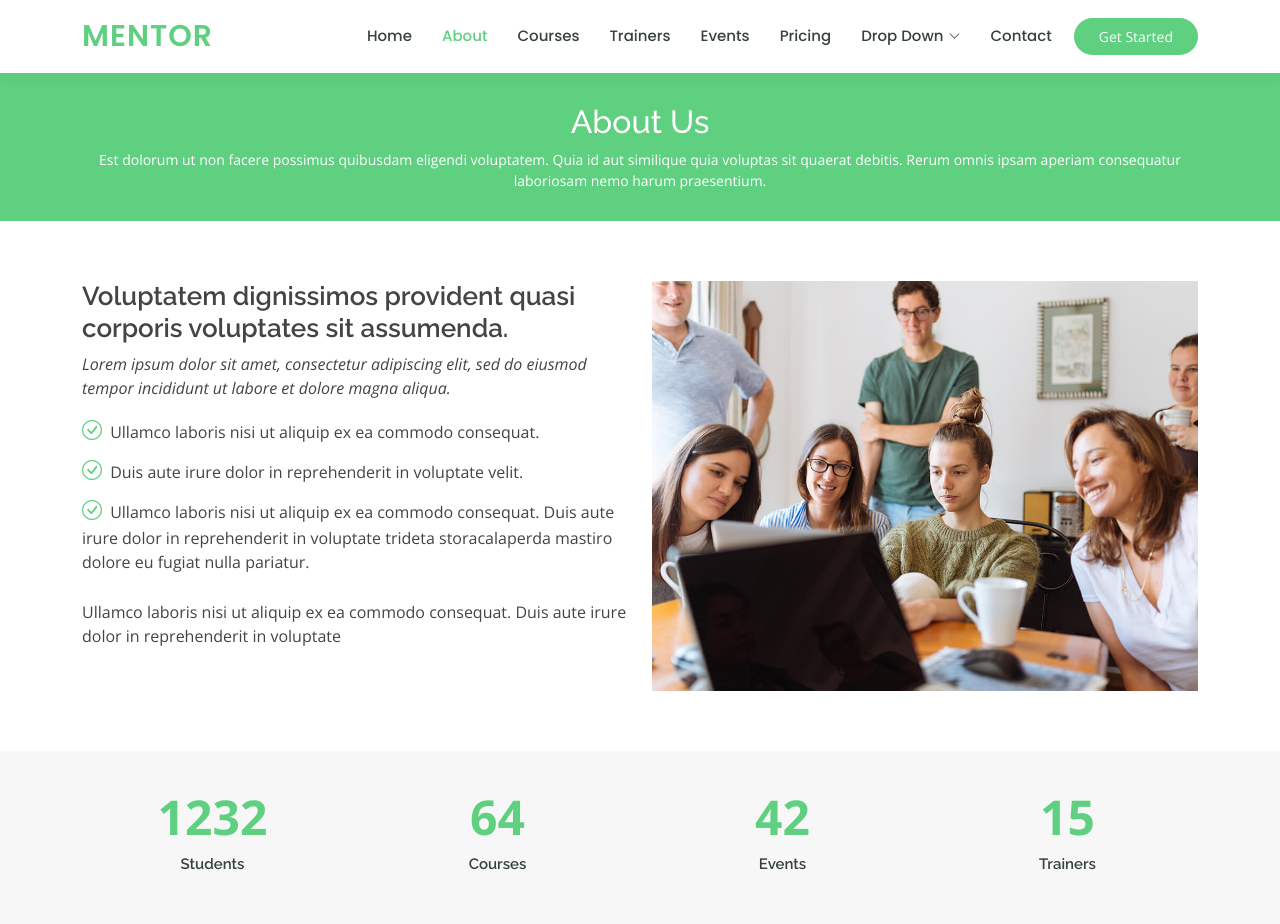
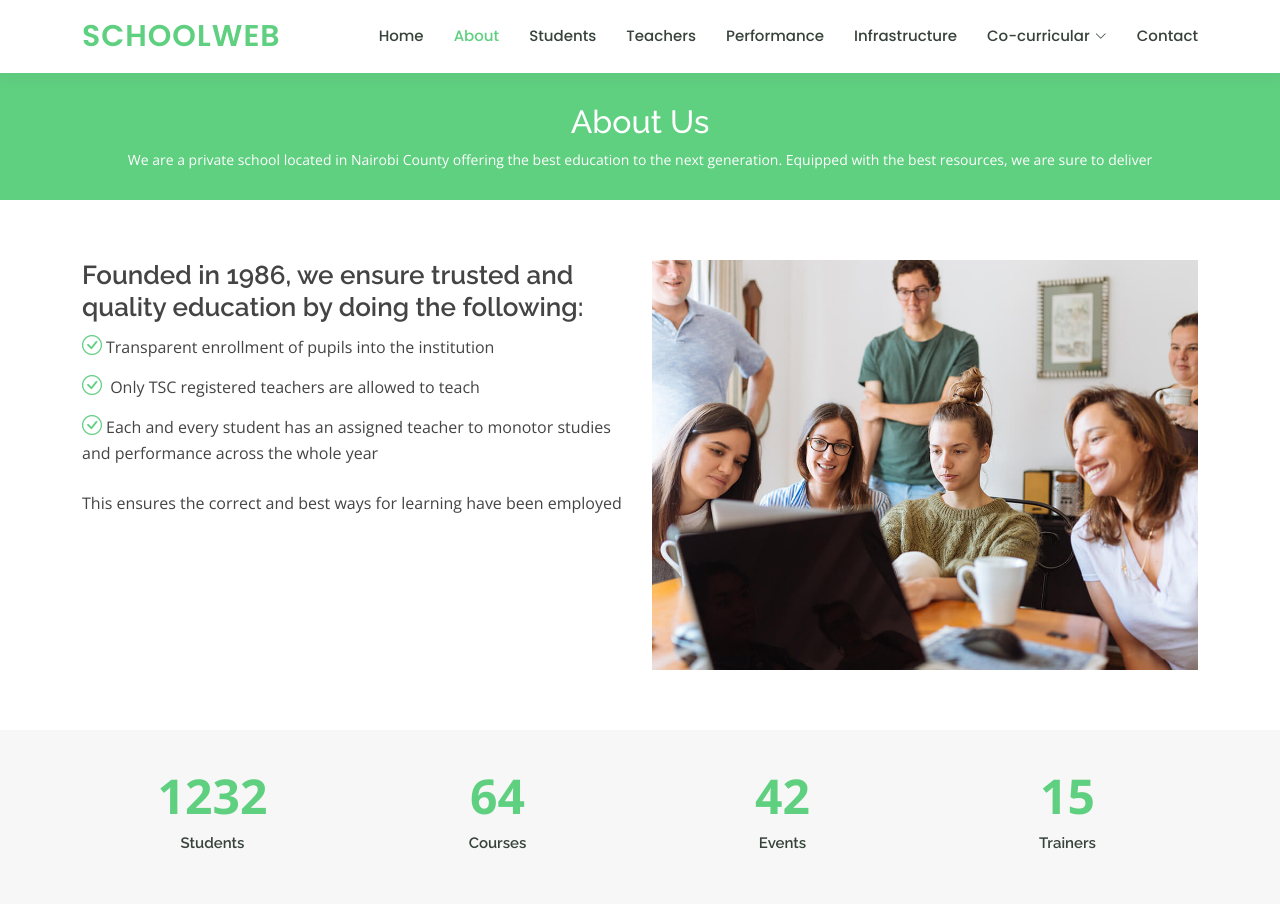
Before and after one commit to markbarasa/schoolweb, a Django app: page /about/ in a window 1280 px wide. Shown: the top 924 px of the page. Run offline with Django 3.2, Linux system fonts and the light colour scheme; some libraries are stand-ins or nearby versions.

Commit message:
made changes on the about and courses templates

```diff
--- a/pages/templates/about.html
+++ b/pages/templates/about.html
@@ -10,7 +10,7 @@
   <meta charset="utf-8">
   <meta content="width=device-width, initial-scale=1.0" name="viewport">
 
-  <title>About - Mentor Bootstrap Template</title>
+  <title>About - School Web</title>
   <meta content="" name="description">
   <meta content="" name="keywords">
 
@@ -48,7 +48,7 @@
   <header id="header" class="fixed-top">
     <div class="container d-flex align-items-center">
 
-      <h1 class="logo me-auto"><a href="{% url 'home' %}">Mentor</a></h1>
+      <h1 class="logo me-auto"><a href="{% url 'home' %}">SCHOOLWEB </a></h1>
       <!-- Uncomment below if you prefer to use an image logo -->
       <!-- <a href="index.html" class="logo me-auto"><img src="assets/img/logo.png" alt="" class="img-fluid"></a>-->
 
@@ -56,26 +56,26 @@
         <ul>
           <li><a href="{% url 'home' %}">Home</a></li>
           <li><a class="active" href="{% url 'about' %}">About</a></li>
-          <li><a href="{% url 'courses' %}">Courses</a></li>
-          <li><a href="{% url 'trainers' %}">Trainers</a></li>
-          <li><a href="{% url 'events' %}">Events</a></li>
-          <li><a href="{% url 'pricing' %}">Pricing</a></li>
+          <li><a href="{% url 'courses' %}">Students</a></li>
+          <li><a href="{% url 'trainers' %}">Teachers</a></li>
+          <li><a href="{% url 'events' %}">Performance</a></li>
+          <li><a href="{% url 'pricing' %}">Infrastructure</a></li>
 
-          <li class="dropdown"><a href="#"><span>Drop Down</span> <i class="bi bi-chevron-down"></i></a>
+          <li class="dropdown"><a href="#"><span>Co-curricular</span> <i class="bi bi-chevron-down"></i></a>
             <ul>
-              <li><a href="#">Drop Down 1</a></li>
-              <li class="dropdown"><a href="#"><span>Deep Drop Down</span> <i class="bi bi-chevron-right"></i></a>
+              <li><a href="#">Music Festivals</a></li>
+              <li class="dropdown"><a href="#"><span>Sports</span> <i class="bi bi-chevron-right"></i></a>
                 <ul>
-                  <li><a href="#">Deep Drop Down 1</a></li>
-                  <li><a href="#">Deep Drop Down 2</a></li>
-                  <li><a href="#">Deep Drop Down 3</a></li>
-                  <li><a href="#">Deep Drop Down 4</a></li>
-                  <li><a href="#">Deep Drop Down 5</a></li>
+                  <li><a href="#">Football</a></li>
+                  <li><a href="#">Rugby</a></li>
+                  <li><a href="#">Hockey</a></li>
+                  <li><a href="#">Basketball</a></li>
+                  <li><a href="#">Table Tennis</a></li>
                 </ul>
               </li>
-              <li><a href="#">Drop Down 2</a></li>
-              <li><a href="#">Drop Down 3</a></li>
-              <li><a href="#">Drop Down 4</a></li>
+              <li><a href="#">Drama</a></li>
+              <li><a href="#">Science Projects</a></li>
+              <li><a href="#">Martial Arts</a></li>
             </ul>
           </li>
           <li><a href="{% url 'contact' %}">Contact</a></li>
@@ -83,7 +83,7 @@
         <i class="bi bi-list mobile-nav-toggle"></i>
       </nav><!-- .navbar -->
 
-      <a href="courses.html" class="get-started-btn">Get Started</a>
+
 
     </div>
   </header><!-- End Header -->
@@ -93,7 +93,7 @@
     <div class="breadcrumbs" data-aos="fade-in">
       <div class="container">
         <h2>About Us</h2>
-        <p>Est dolorum ut non facere possimus quibusdam eligendi voluptatem. Quia id aut similique quia voluptas sit quaerat debitis. Rerum omnis ipsam aperiam consequatur laboriosam nemo harum praesentium. </p>
+        <p>We are a private school located in Nairobi County offering the best education to the next generation. Equipped with the best resources, we are sure to deliver </p>
       </div>
     </div><!-- End Breadcrumbs -->
 
@@ -106,18 +106,18 @@
             <img src="assets/img/about.jpg" class="img-fluid" alt="">
           </div>
           <div class="col-lg-6 pt-4 pt-lg-0 order-2 order-lg-1 content">
-            <h3>Voluptatem dignissimos provident quasi corporis voluptates sit assumenda.</h3>
-            <p class="fst-italic">
+            <h3>Founded in 1986, we ensure trusted and quality education by doing the following:</h3>
+            <!-- <p class="fst-italic">
               Lorem ipsum dolor sit amet, consectetur adipiscing elit, sed do eiusmod tempor incididunt ut labore et dolore
               magna aliqua.
-            </p>
+            </p> -->
             <ul>
-              <li><i class="bi bi-check-circle"></i> Ullamco laboris nisi ut aliquip ex ea commodo consequat.</li>
-              <li><i class="bi bi-check-circle"></i> Duis aute irure dolor in reprehenderit in voluptate velit.</li>
-              <li><i class="bi bi-check-circle"></i> Ullamco laboris nisi ut aliquip ex ea commodo consequat. Duis aute irure dolor in reprehenderit in voluptate trideta storacalaperda mastiro dolore eu fugiat nulla pariatur.</li>
+              <li><i class="bi bi-check-circle"></i>Transparent enrollment of pupils into the institution</li>
+              <li><i class="bi bi-check-circle"></i> Only TSC registered teachers are allowed to teach</li>
+              <li><i class="bi bi-check-circle"></i>Each and every student has an assigned teacher to monotor studies and performance across the whole year</li>
             </ul>
             <p>
-              Ullamco laboris nisi ut aliquip ex ea commodo consequat. Duis aute irure dolor in reprehenderit in voluptate
+              This ensures the correct and best ways for learning have been employed
             </p>
 
           </div>
--- a/pages/templates/courses.html
+++ b/pages/templates/courses.html
@@ -90,8 +90,8 @@
     <!-- ======= Breadcrumbs ======= -->
     <div class="breadcrumbs">
       <div class="container">
-        <h2>Courses</h2>
-        <p>Est dolorum ut non facere possimus quibusdam eligendi voluptatem. Quia id aut similique quia voluptas sit quaerat debitis. Rerum omnis ipsam aperiam consequatur laboriosam nemo harum praesentium. </p>
+        <h2>Students</h2>
+        <p>This are the student leaders that have propelled our school to glory for the past few years. They are the prefects and student council members. </p>
       </div>
     </div><!-- End Breadcrumbs -->
 
```
